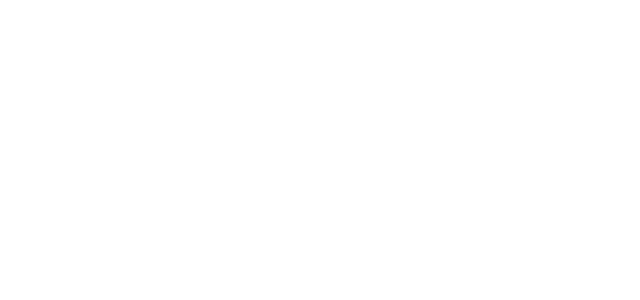
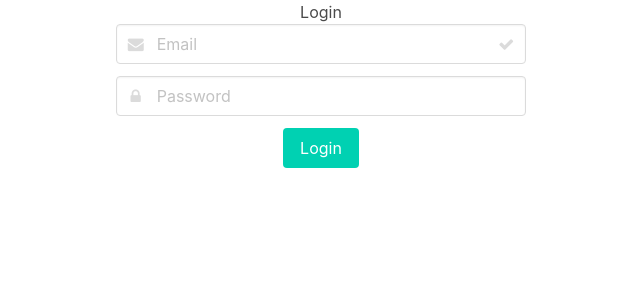
Before and after one commit to johanfalk/MuchAboutNothing, a React (Create React App) app in the folder frontend/: page / in a window 1280 px wide. Shown: the top 300 px of the page, without its empty margins (319-959 px from the left). Built offline with nearby package versions, Linux system fonts and the light colour scheme.

Commit message:
Added default route

```diff
--- a/frontend/src/App.js
+++ b/frontend/src/App.js
@@ -18,6 +18,7 @@
         <link rel="stylesheet" href="https://maxcdn.bootstrapcdn.com/font-awesome/4.7.0/css/font-awesome.min.css"></link>
         <BrowserRouter>
           <div>
+            <Route path="/" component={Login} />
             <Route path="/login" component={Login} />
             <Route path="/decklist" component={DeckList} />
           </div>
```
